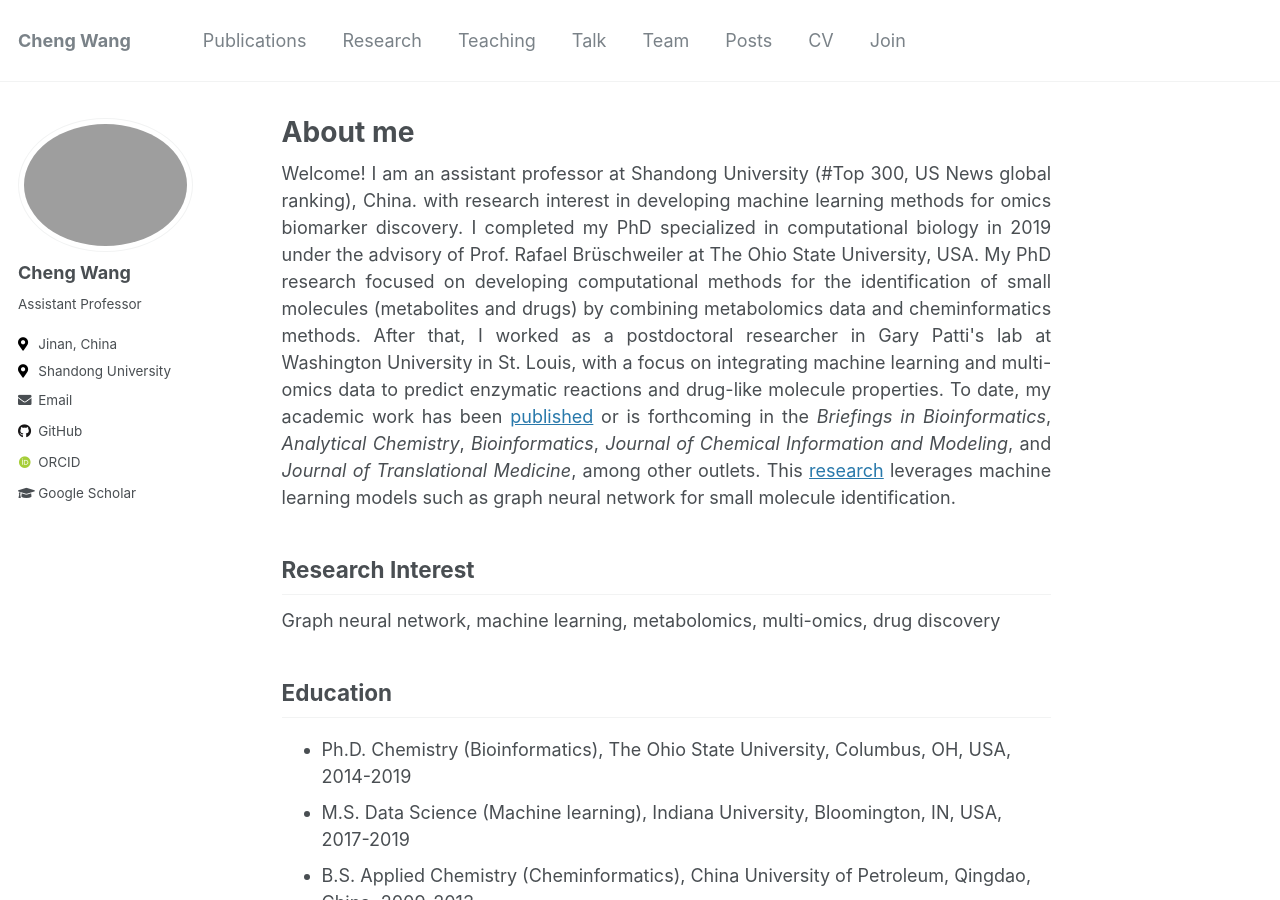
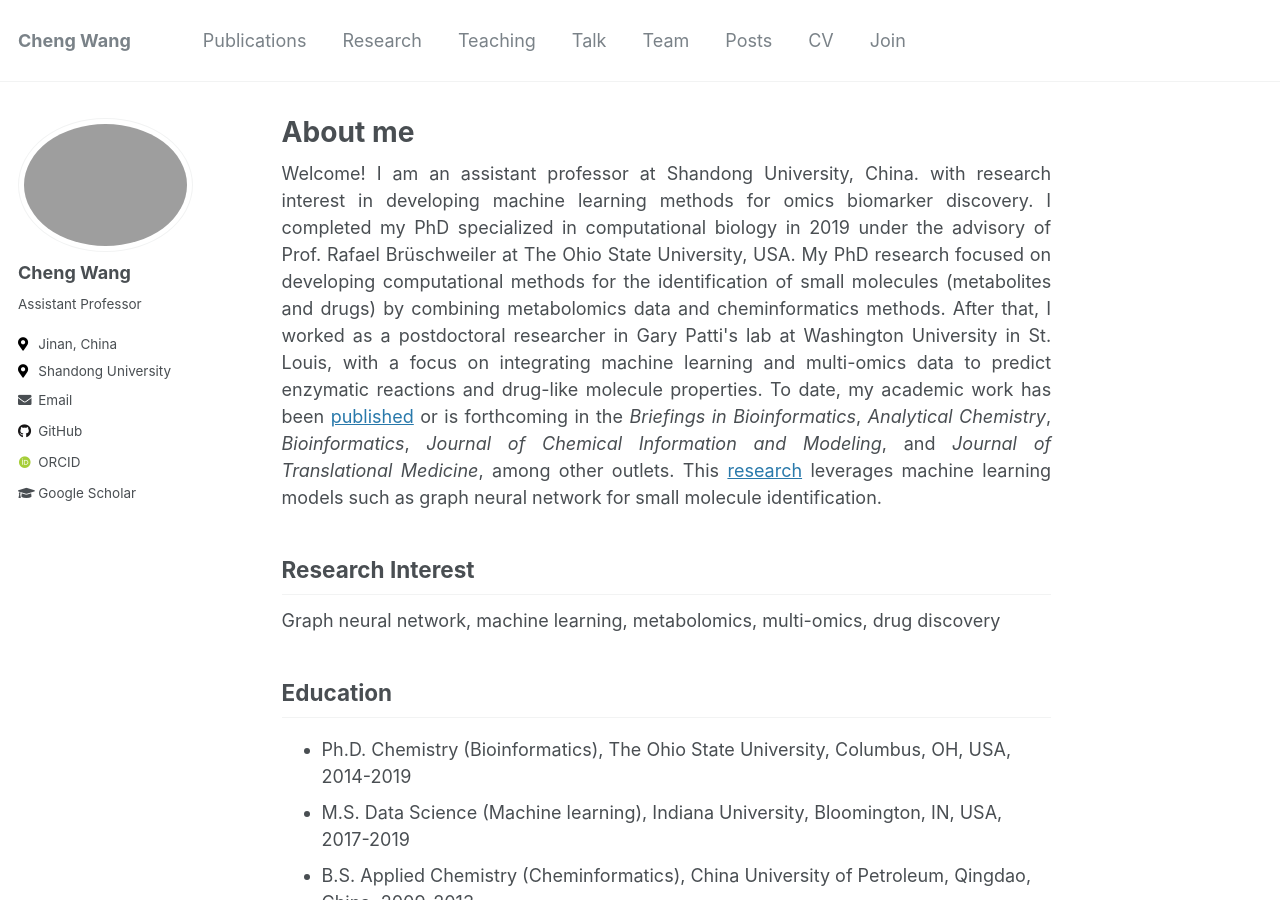
Before and after one commit to chengwangbio/chengwangbio.github.io, a Jekyll site: the page built from _pages/about.md, in a window 1280 px wide and 900 px high. Built offline with Jekyll 4.4.1, drawn with Linux system fonts in a browser that asks for light colours; some web fonts are replaced; some of the changed text lies outside the part shown.

Commit message:
Update about.md

```diff
--- a/_pages/about.md
+++ b/_pages/about.md
@@ -9,7 +9,7 @@ redirect_from:
 ---
 
 <div style="text-align: justify;">
-Welcome! I am an assistant professor at Shandong University (#Top 300, US News global ranking), China. with research interest in developing machine learning methods for omics biomarker discovery. I completed my PhD specialized in computational biology in 2019 under the advisory of Prof. Rafael Brüschweiler at The Ohio State University, USA. My PhD research focused on developing computational methods for the identification of small molecules (metabolites and drugs) by combining metabolomics data and cheminformatics methods. After that, I worked as a postdoctoral researcher in Gary Patti's lab at Washington University in St. Louis, with a focus on integrating machine learning and multi-omics data to predict enzymatic reactions and drug-like molecule properties. To date, my academic work has been <a href="publications">published</a> or is forthcoming in the <i>Briefings in Bioinformatics</i>, <i>Analytical Chemistry</i>, <i>Bioinformatics</i>, <i>Journal of Chemical Information and Modeling</i>, and <i>Journal of Translational Medicine</i>, among other outlets. This <a href="research">research</a> leverages machine learning models such as graph neural network for small molecule identification.
+Welcome! I am an assistant professor at Shandong University, China. with research interest in developing machine learning methods for omics biomarker discovery. I completed my PhD specialized in computational biology in 2019 under the advisory of Prof. Rafael Brüschweiler at The Ohio State University, USA. My PhD research focused on developing computational methods for the identification of small molecules (metabolites and drugs) by combining metabolomics data and cheminformatics methods. After that, I worked as a postdoctoral researcher in Gary Patti's lab at Washington University in St. Louis, with a focus on integrating machine learning and multi-omics data to predict enzymatic reactions and drug-like molecule properties. To date, my academic work has been <a href="publications">published</a> or is forthcoming in the <i>Briefings in Bioinformatics</i>, <i>Analytical Chemistry</i>, <i>Bioinformatics</i>, <i>Journal of Chemical Information and Modeling</i>, and <i>Journal of Translational Medicine</i>, among other outlets. This <a href="research">research</a> leverages machine learning models such as graph neural network for small molecule identification.
 </div>
 
 ## Research Interest
```
Also changed, not shown: other parts of _pages/about.md (+1 -1 lines).
